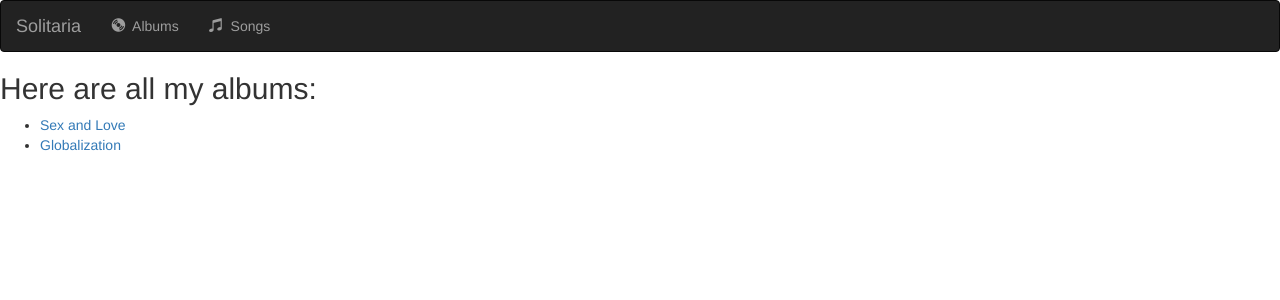
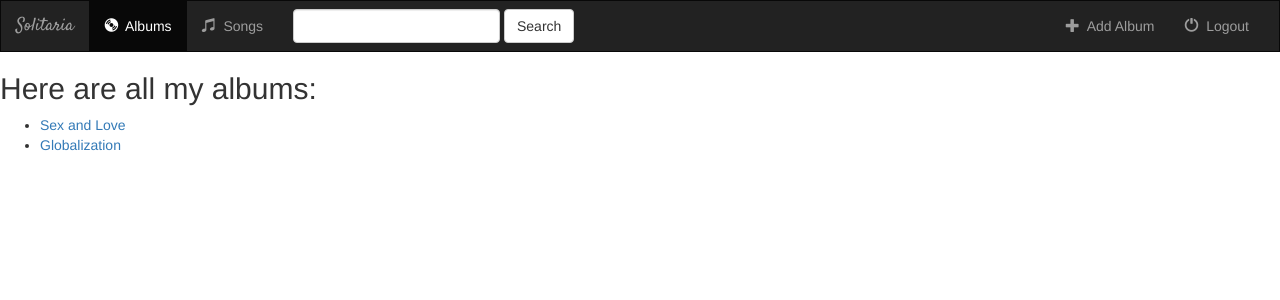
Before and after one commit to himanshu-tiwari/music, a Django app: page /music/ in a window 1280 px wide. Shown: the top 300 px of the page. Run offline with Django 3.2, Linux system fonts and the light colour scheme; data comes from the database, SQL or seed files in the repository; some libraries are stand-ins or nearby versions.

Commit message:
finished the navbar

```diff
--- a/music/static/music/style.css
+++ b/music/static/music/style.css
@@ -1,3 +1,11 @@
 body{
 	background: white url{"images/background.png"};
 }
+
+.navbar{
+	border-radius: 0;
+}
+
+.navbar-brand{
+	font-family: 'Satisfy', cursive;
+}
--- a/music/templates/music/index.html
+++ b/music/templates/music/index.html
@@ -2,7 +2,7 @@
 {% load staticfiles %}
 <!-- Latest compiled and minified CSS -->
 <link rel="stylesheet" href="https://maxcdn.bootstrapcdn.com/bootstrap/3.3.7/css/bootstrap.min.css" integrity="sha384-BVYiiSIFeK1dGmJRAkycuHAHRg32OmUcww7on3RYdg4Va+PmSTsz/K68vbdEjh4u" crossorigin="anonymous">
-<link href="https://fonts.googleapis.com/css?family=Raleway" rel="stylesheet">
+<link href="https://fonts.googleapis.com/css?family=Satisfy" rel="stylesheet">
 <link rel="stylesheet" type="text/css" href="{% static 'music/style.css' %}">
 <script src="https://code.jquery.com/jquery-3.1.1.min.js" integrity="sha256-hVVnYaiADRTO2PzUGmuLJr8BLUSjGIZsDYGmIJLv2b8=" crossorigin="anonymous"></script>
 <script src="https://maxcdn.bootstrapcdn.com/bootstrap/3.3.7/js/bootstrap.min.js" integrity="sha384-Tc5IQib027qvyjSMfHjOMaLkfuWVxZxUPnCJA7l2mCWNIpG9mGCD8wGNIcPD7Txa" crossorigin="anonymous"></script>
@@ -21,9 +21,9 @@
 		</div>
 
 		<!-- Items -->
-		<div class="collapse navbar-collapse">
+		<div class="collapse navbar-collapse" id="topNavBar">
 			<ul class="nav navbar-nav">
-				<li class="">
+				<li class="active">
 					<a href="{% url 'music:index' %}">
 						<span class="glyphicon glyphicon-cd" aria-hidden="true"></span>&nbsp;
 						Albums
@@ -33,6 +33,28 @@
 					<a href="#">
 						<span class="glyphicon glyphicon-music" aria-hidden="true"></span>&nbsp;
 						Songs
+					</a>
+				</li>
+			</ul>
+
+			<form class="navbar-form navbar-left" role="search" method="get" action="#">
+				<div class="form-group">
+					<input type="text" class="form-control" name="q" value="">
+				</div>
+				<button type="submit" class="btn btn-default">Search</button>
+			</form>
+
+			<ul class="nav navbar-nav navbar-right">
+				<li class="">
+					<a href="#">
+						<span class="glyphicon glyphicon-plus" aria-hidden="true"></span>&nbsp;
+						Add Album
+					</a>
+				</li>
+				<li class="">
+					<a href="#">
+						<span class="glyphicon glyphicon-off" aria-hidden="true"></span>&nbsp;
+						Logout
 					</a>
 				</li>
 			</ul>
```
